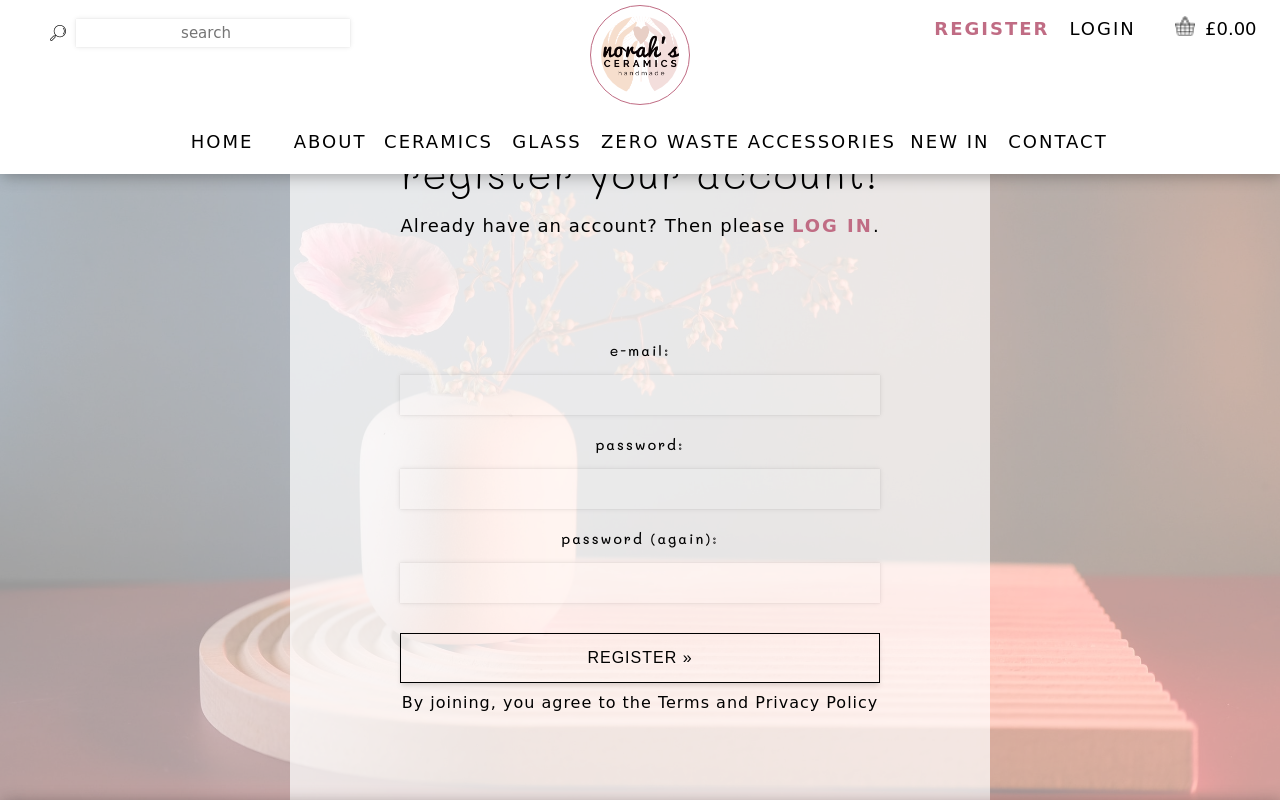
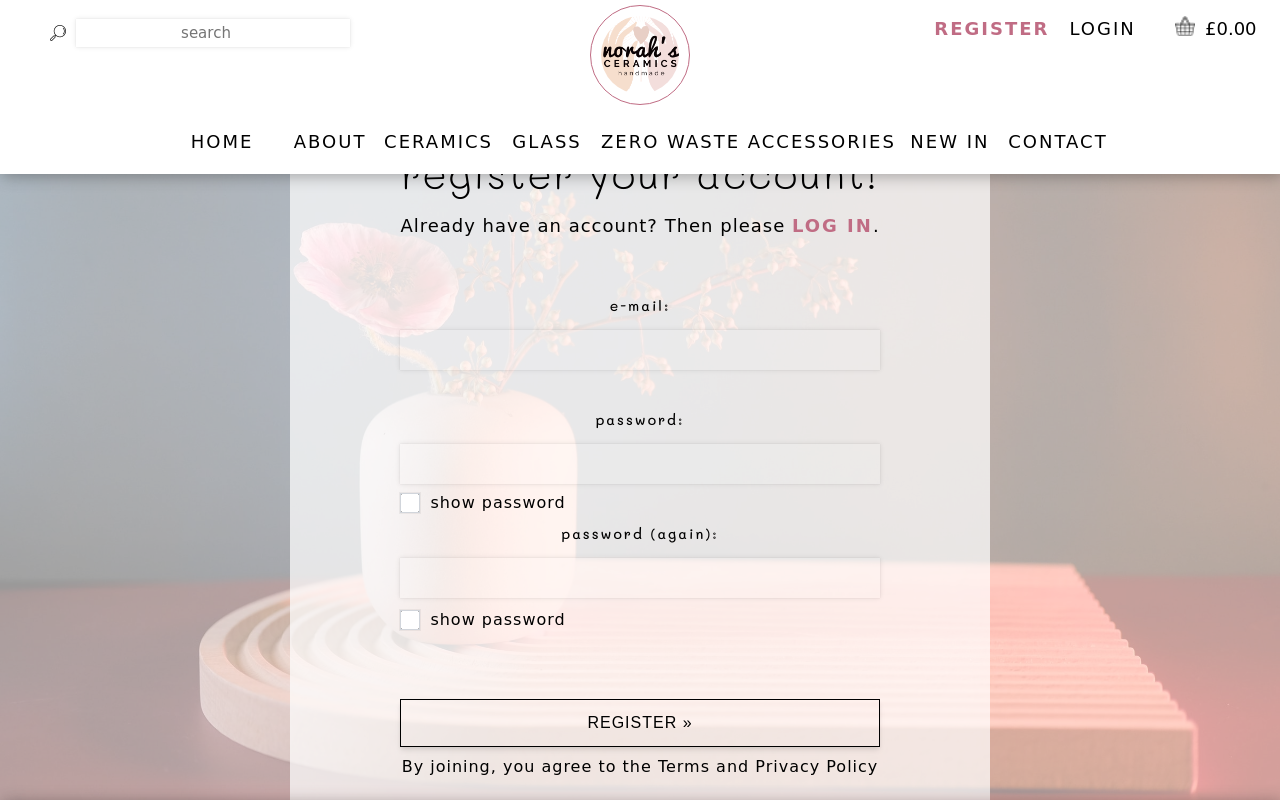
Before and after one commit to Izabela88/norahs-ceramics, a Django app: page /accounts/signup/ in a window 1280 px wide. Shown: the top 801 px of the page. Run offline with Django 4.2, Linux system fonts and the light colour scheme; some libraries are stand-ins or nearby versions; some web fonts are replaced.

Commit message:
Add function show password for password inputs

```diff
--- a/static/css/style.css
+++ b/static/css/style.css
@@ -490,13 +490,12 @@
 /* -------------------ALLAUTH TEMPLATES*/
 .allauth-section {
   position: relative;
-  height: -o-calc(100vh + 174px); /* opera */
-  height: -webkit-calc(100vh + 174px); /* google, safari */
-  height: -moz-calc(100vh + 174px)
+  height: 100vh;/* opera */
 }
 
 .allauth-section h1 {
   margin-bottom: 20px;
+  margin-top: 150px;
 }
 
 .allauth-img {
@@ -564,7 +563,7 @@
   border: none;
   box-shadow: rgb(0 0 0 / 10%) 0px 0px 5px 0px, rgb(0 0 0 / 10%) 0px 0px 1px 0px;
   font-family: var(--font_two);
-  font-size: 15px;
+  font-size: 18px;
   text-align: center;
   height: 40px;
   margin-top: 5px;
@@ -661,7 +660,7 @@
   font-size: 18px;
   padding: 15px 20px;
   background: rgba(255, 255, 255, 0.1);
-
+  letter-spacing: 1px;
 }
 
 #id_password1::placeholder,
@@ -679,6 +678,7 @@
 label[for="id_login"],
 label[for="id_password"] {
   margin-bottom: 10px;
+  margin-top: 20px;
   text-transform: lowercase;
   font-size: 14px;
   letter-spacing: 2px;
@@ -691,6 +691,7 @@
   font-family: "Hubballi", cursive;
   color: var(--black-color);
   letter-spacing: 1px;
+  font-size: 18px;
   font-weight: bold;
 }
 
@@ -731,6 +732,49 @@
   font-weight: bold;
 }
 
+#show_password_one,
+#show_password_two,
+#show_password_login {
+  position: absolute;
+  cursor: pointer;
+  height: 20px;
+  width: 20px;
+}
+
+.show-box-one {
+  margin-top: -125px;
+  margin-right: auto;
+  margin-bottom: 145px;
+
+}
+
+.show-box-two {
+  margin-right: auto;
+  margin-top: -47px;
+  margin-bottom: 60px
+}
+
+.show-box-login {
+  margin-right: auto;
+  margin-top: -3px;
+  margin-bottom: 35px;
+}
+
+#show_password_login {
+  margin-right: auto;
+  margin-top: -3px;
+  margin-bottom: 60px
+}
+
+.show-box {
+  display: flex;
+}
+
+.label_one,
+.label_two,
+.label_login {
+  margin-left: 30px;
+}
 
 
 @media screen and (max-width: 1150px) {
--- a/static/js/index.js
+++ b/static/js/index.js
@@ -40,3 +40,34 @@
 hamburgerIcon.addEventListener("click", function (e) {
   openMenu();
 });
+
+// show/hide password
+function showPassword(elemendId) {
+  let passwordInput = document.getElementById(elemendId);
+  if (passwordInput.type === "password") {
+    passwordInput.type = "text";
+  } else {
+    passwordInput.type = "password";
+  }
+}
+
+const box_one = document.getElementById("show_password_one");
+if (box_one) {
+  box_one.addEventListener("click", function () {
+    showPassword("id_password1");
+  });
+}
+
+const box_two = document.getElementById("show_password_two");
+if (box_two) {
+  box_two.addEventListener("click", function () {
+    showPassword("id_password2");
+  });
+}
+
+const box_three = document.getElementById("show_password_login");
+if (box_three) {
+  box_three.addEventListener("click", function () {
+    showPassword("id_password");
+  });
+}
--- a/templates/account/login.html
+++ b/templates/account/login.html
@@ -36,6 +36,10 @@
           <form class="login" method="POST" action="{% url 'account_login' %}">
           {% csrf_token %}
           {{ form }}
+          <div class="show-box show-box-login">
+            <label class="label_login" for="show_password_login">show password</label>
+            <input type="checkbox" id="show_password_login">
+          </div>
           {% if redirect_field_value %}
             <input type="hidden" name="{{ redirect_field_name }}" value="{{ redirect_field_value }}"/>
           {% endif %}
--- a/templates/account/signup.html
+++ b/templates/account/signup.html
@@ -34,6 +34,14 @@
         <form class="signup" id="signup_form" method="post" action="{% url 'account_signup' %}">
           {% csrf_token %}
           {{ form }}
+          <div class="show-box show-box-one">
+            <label class="label_one" for="show_password_one">show password</label>
+            <input type="checkbox" id="show_password_one">
+          </div>
+          <div class="show-box show-box-two">
+            <label class="label_two" for="show_password_two">show password</label>
+            <input type="checkbox" id="show_password_two">
+          </div>
           {% if redirect_field_value %}
             <input type="hidden" name="{{ redirect_field_name }}" value="{{ redirect_field_value }}"/>
           {% endif %}
```
Also changed, not shown: static/images/eye.png (added).
